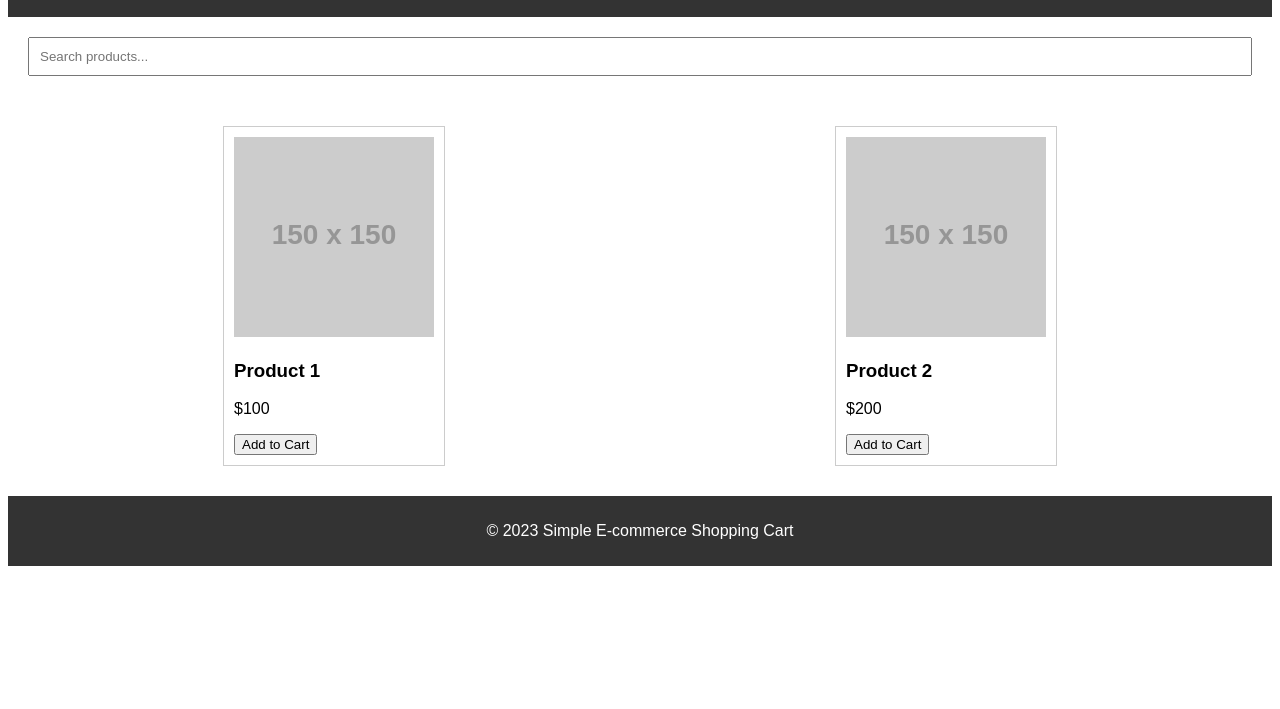
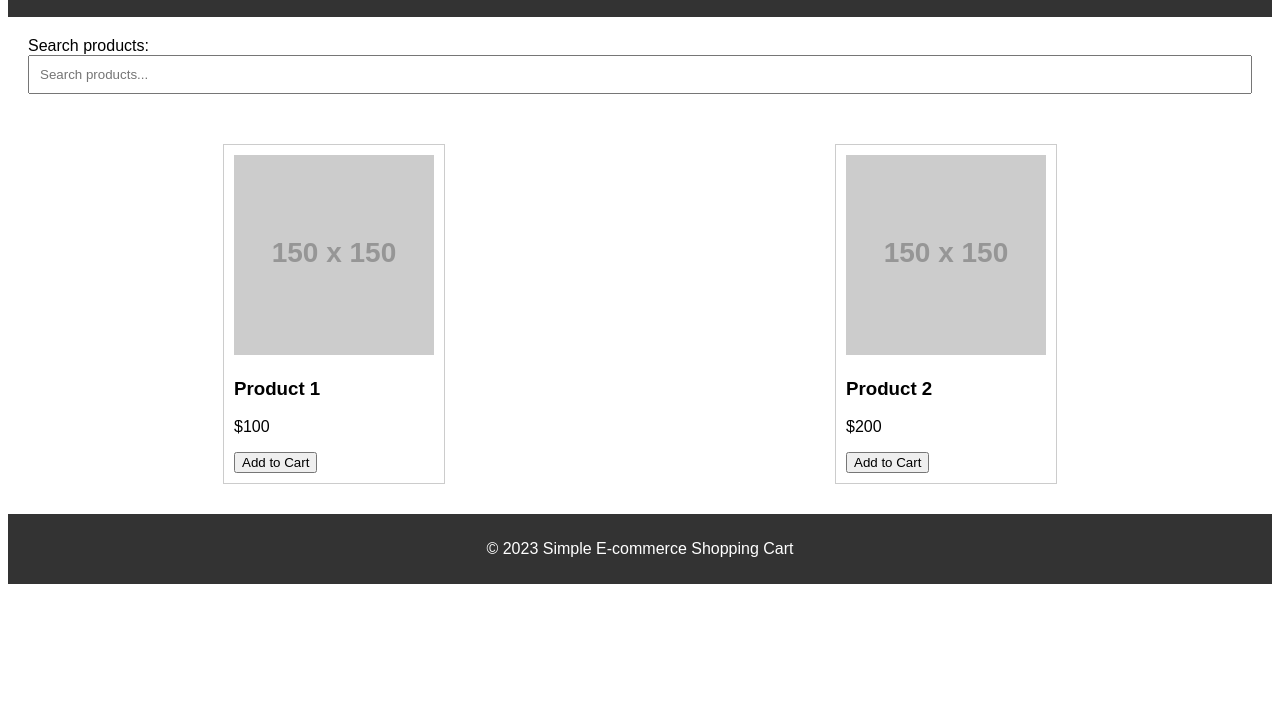
Before and after one commit to kopparapumanikanta/Ecommerce-Shopping-Cart--Phind, a plain HTML site: page index.html in a window 1280 px wide. Shown: the part 91-800 px from the top of the page. Drawn offline with Linux system fonts and the light colour scheme; placeholder pictures from the web are drawn by us.

Commit message:
Fixed Missing form label

```diff
--- a/index.html
+++ b/index.html
@@ -46,6 +46,7 @@
     </div>
 
     <div class="search-bar">
+        <label for="searchInput">Search products:</label>
         <input type="text" id="searchInput" placeholder="Search products...">
     </div>
 
```
